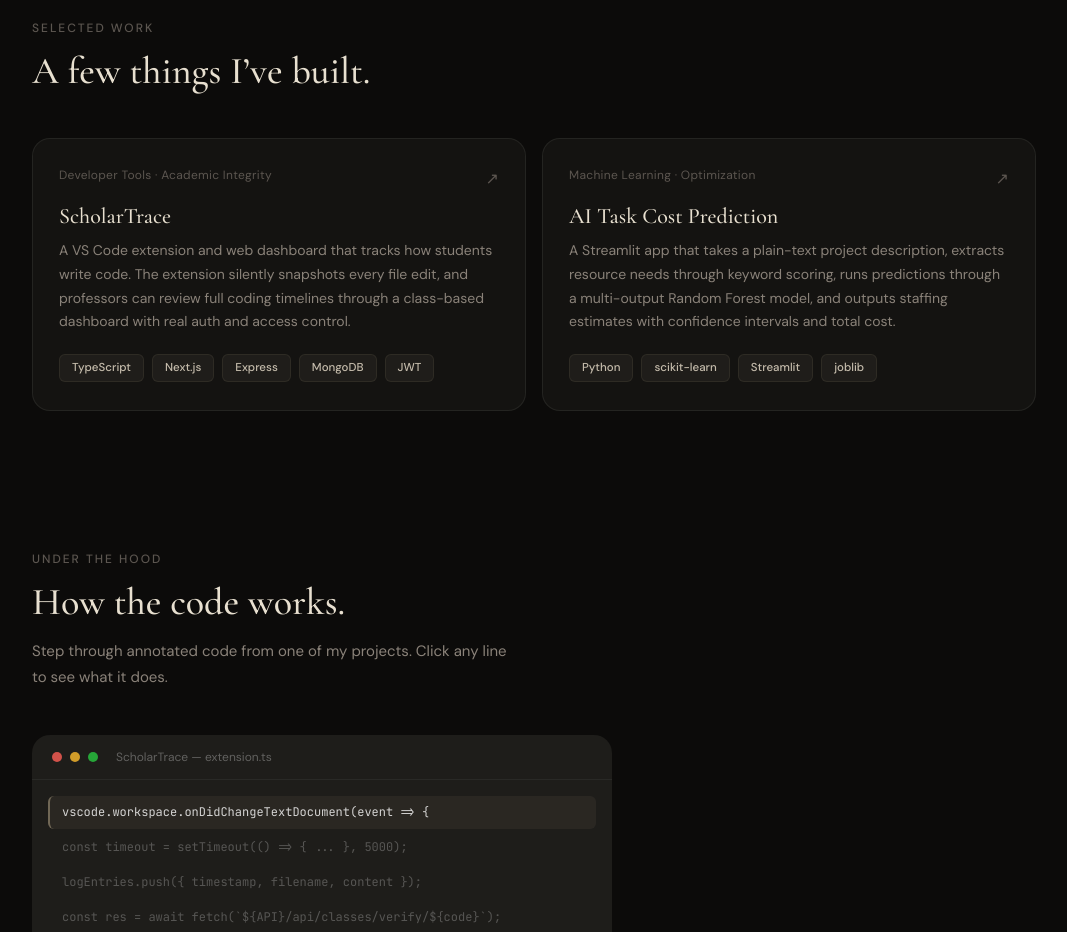
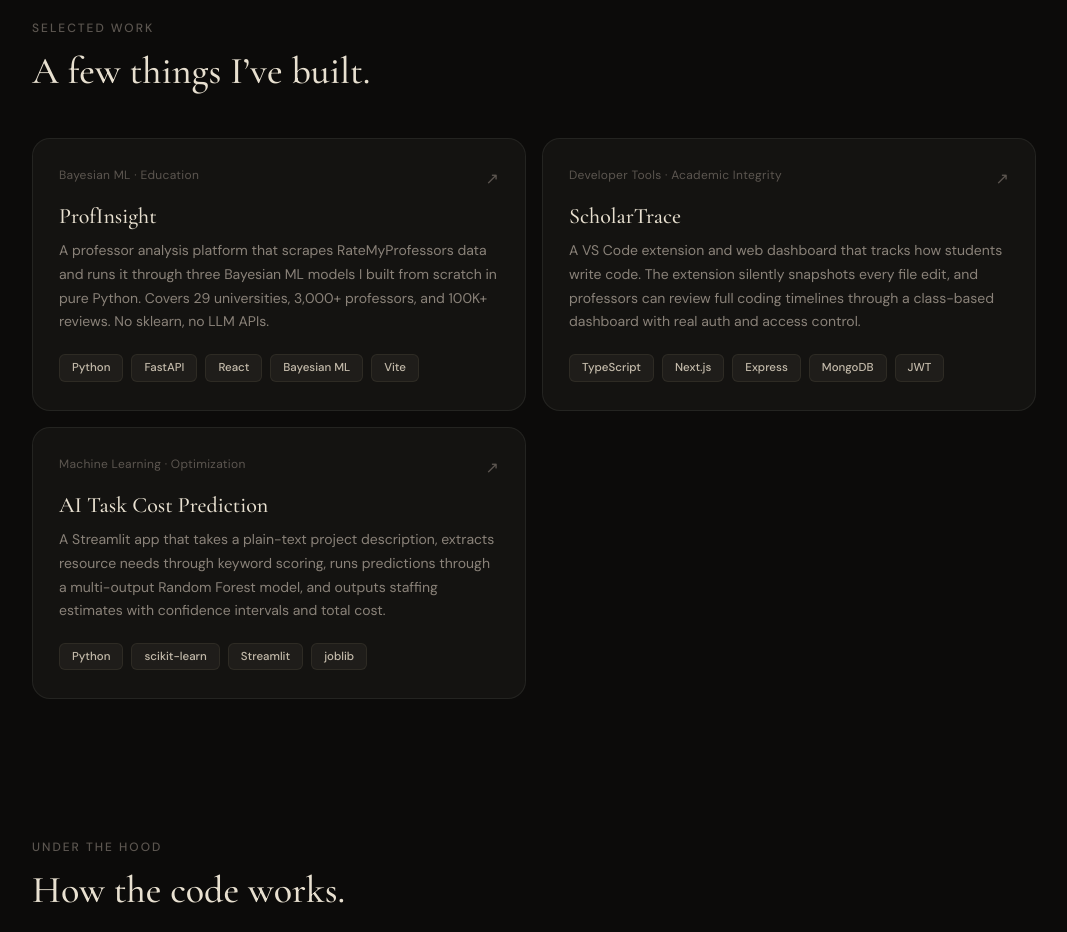
Before and after one commit to thesanatt/my-portfolio, a Next.js app: page / in a window 1280 px wide. Shown: the part 880-1812 px from the top of the page, without its empty margins (106-1173 px from the left). Built offline with nearby package versions, Linux system fonts and the light colour scheme.

Commit message:
add ProfInsight project, update all project data

```diff
--- a/src/data/projects.ts
+++ b/src/data/projects.ts
@@ -13,6 +13,40 @@
 
 export const projects: Project[] = [
   {
+    slug: "profinsight",
+    title: "ProfInsight",
+    subtitle: "Bayesian ML \u00B7 Education",
+    description:
+      "A professor analysis platform that scrapes RateMyProfessors data and runs it through three Bayesian ML models I built from scratch in pure Python. Covers 29 universities, 3,000+ professors, and 100K+ reviews. No sklearn, no LLM APIs.",
+    tags: ["Python", "FastAPI", "React", "Bayesian ML", "Vite"],
+    longDescription:
+      "RateMyProfessors gives you a number. ProfInsight gives you confidence intervals on that number, detects whether the professor is getting better or worse over time, classifies review sentiment across five teaching dimensions, predicts your likely grade, optimizes your entire semester schedule, and matches professors to your learning style. All through original statistical modeling, not LLM summarization. I implemented three Bayesian ML models from scratch in pure Python with no external ML libraries. A Beta-Binomial posterior model for confidence-aware quality ratings that accounts for sample size. A Naive Bayes classifier that categorizes reviews into lectures, grading, workload, approachability, and exams. And a Gaussian Process Regression with an RBF kernel that detects rating trends over time with uncertainty bands. The scraper hits the RateMyProfessors GraphQL API with parallel fetching, retry logic, and rate limit handling. The backend caches aggressively and refreshes all data automatically every week through GitHub Actions. Currently serving 29 universities with over 100,000 reviews.",
+    features: [
+      "Three Bayesian ML models implemented from scratch in pure Python, no sklearn or scipy",
+      "Beta-Binomial posteriors for confidence-aware ratings that account for sample size",
+      "Naive Bayes sentiment classifier across five teaching dimensions (lectures, grading, workload, approachability, exams)",
+      "Gaussian Process Regression with RBF kernel for rating trend detection over time",
+      "Semester optimizer that finds the best professor combination based on your preferences",
+      "Student fit quiz with Bayesian matching against all professors",
+      "Side-by-side professor comparison with radar charts",
+      "Red flag detection for declining ratings and poor reviews",
+      "Parallel scraping with ThreadPoolExecutor, exponential backoff on rate limits",
+      "Automated weekly data refresh via GitHub Actions",
+      "29 universities, 3,000+ professors, 100,000+ reviews",
+    ],
+    techDetails: [
+      { label: "ML Models", value: "Beta-Binomial, Naive Bayes, GP Regression (all from scratch)" },
+      { label: "Backend", value: "FastAPI, LRU cache, IP rate limiting, security headers" },
+      { label: "Frontend", value: "React 18, Vite, Tailwind CSS, Recharts" },
+      { label: "Scraping", value: "RMP GraphQL API, ThreadPoolExecutor, retry with backoff" },
+      { label: "CI/CD", value: "GitHub Actions (weekly scrape + auto-deploy)" },
+      { label: "Hosting", value: "Vercel (frontend), Render (API)" },
+      { label: "Language", value: "Pure Python (no ML libraries)" },
+    ],
+    githubUrl: "https://github.com/thesanatt/profinsight",
+    liveUrl: "https://profinsight-three.vercel.app",
+  },
+  {
     slug: "scholartrace",
     title: "ScholarTrace",
     subtitle: "Developer Tools \u00B7 Academic Integrity",
@@ -20,7 +54,7 @@
       "A VS Code extension and web dashboard that tracks how students write code. The extension silently snapshots every file edit, and professors can review full coding timelines through a class-based dashboard with real auth and access control.",
     tags: ["TypeScript", "Next.js", "Express", "MongoDB", "JWT"],
     longDescription:
-      "ScholarTrace started from a simple question: how does a student prove they actually wrote their own code? The system has three parts. First, a VS Code extension that runs in the background while you code. It debounces your keystrokes and takes a full snapshot of your file every time you pause for 5 seconds. These snapshots get tagged with your email and a class code your professor gives you, then uploaded to the backend. Second, an Express API on Railway with real JWT auth, bcrypt password hashing, and class-based access control. Professors register, create classes that auto-generate 6-character join codes, and can only see students who uploaded to their own classes. Third, a Next.js dashboard on Vercel where professors log in, select a class, browse students, and step through their full coding timeline snapshot by snapshot with line numbers and syntax highlighting. The extension is live on the VS Code Marketplace and the whole system has a 30-test end-to-end test suite.",
+      "ScholarTrace started from a simple question: how does a student prove they actually wrote their own code? The system has three parts. First, a VS Code extension that runs in the background while you code. It debounces your keystrokes and takes a full snapshot of your file every time you pause for 5 seconds. These snapshots get tagged with your email and a class code your professor gives you, then uploaded to the backend. Second, an Express API on Railway with real JWT auth, bcrypt password hashing, and class-based access control. Professors register, create classes that auto-generate 6-character join codes, and can only see students who uploaded to their own classes. Third, a Next.js dashboard on Vercel where professors log in, select a class, browse students, and step through their full coding timeline snapshot by snapshot with full code viewer and line numbers. The extension is live on the VS Code Marketplace and the whole system has a 30-test end-to-end test suite.",
     features: [
       "VS Code extension with a sidebar panel, onboarding flow, live tracking indicator, and snapshot counter",
       "Debounced edit tracking that snapshots files after 5 seconds of inactivity",
@@ -32,7 +66,6 @@
       "Delete class and remove student data with confirmation modals",
       "HTML export for offline log review",
       "30-test end-to-end test suite covering auth, classes, uploads, and deletion",
-      "Proprietary license protecting the codebase",
     ],
     techDetails: [
       { label: "Extension", value: "TypeScript, VS Code Extension API, Webview sidebar" },
```
